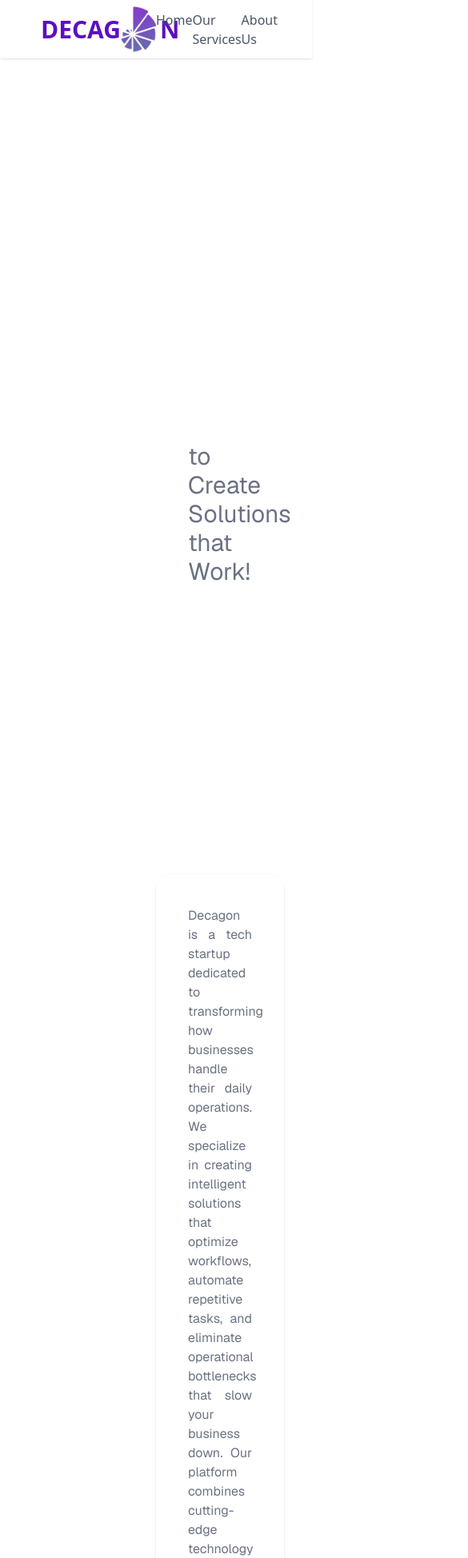
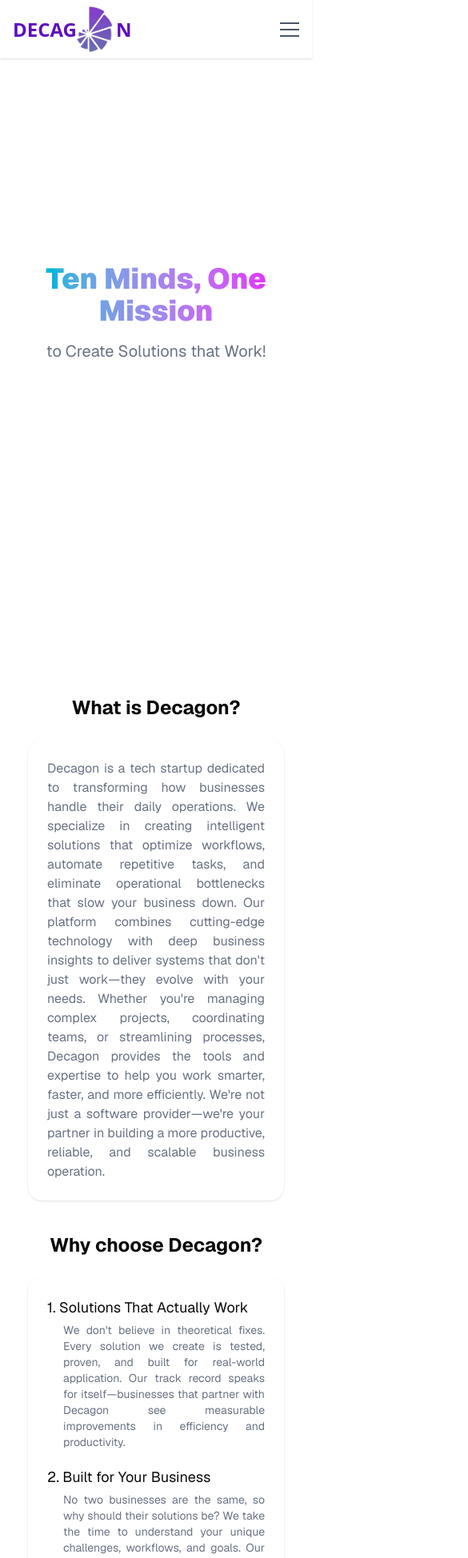
Before and after one commit to meliodaff/the-decagon, a Next.js app: page / in a window 390 px wide. Shown: the top 1948 px of the page at 80% size, 585 px wide, since content can reach past the window. Built offline with nearby package versions, Linux system fonts and the light colour scheme.

Commit message:
add responsiveness

```diff
--- a/app/page.tsx
+++ b/app/page.tsx
@@ -127,22 +127,22 @@
     <div>
       <Header />
       <main className="w-[80%] min-w-[320px] max-w-[1200px] mx-auto font-sans">
-        <section className="p-50 text-center mb-40">
-          <h1 className="text-6xl font-black bg-linear-to-r from-cyan-500 to-fuchsia-500 text-transparent bg-clip-text">
+        <section className="p-4 md:p-12 text-center mb-20 md:mb-60 my-60 mb-100 md:my-50">
+          <h1 className="text-4xl md:text-6xl font-black bg-linear-to-r from-cyan-500 to-fuchsia-500 text-transparent bg-clip-text mb-4">
             Ten Minds, One Mission
           </h1>
-          <h2 className="text-3xl text-gray-500">
+          <h2 className="text-xl md:text-3xl text-gray-500">
             to Create Solutions that Work!
           </h2>
         </section>
 
         {/*  */}
-        <section className="mb-40">
-          <div className="grid grid-cols-2 mb-15">
-            <h2 className="text-3xl font-bold text-center my-auto">
+        <section className="mb-20 md:mb-40">
+          <div className="grid grid-cols-1 md:grid-cols-2 gap-6 mb-10 md:mb-15">
+            <h2 className="text-2xl md:text-3xl font-bold text-center md:text-left my-auto mx-auto">
               What is Decagon?
             </h2>
-            <p className="text-gray-500 text-justify shadow-sm hover:shadow-lg duration-200 rounded-2xl p-10">
+            <p className="text-gray-500 text-justify shadow-sm hover:shadow-lg duration-200 rounded-2xl p-6 md:p-10">
               Decagon is a tech startup dedicated to transforming how businesses
               handle their daily operations. We specialize in creating
               intelligent solutions that optimize workflows, automate repetitive
@@ -157,13 +157,13 @@
               business operation.
             </p>
           </div>
-          <div className="grid grid-cols-2 text-justify">
-            <ul className="shadow-sm hover:shadow-lg duration-200 rounded-2xl p-10">
+          <div className="grid grid-cols-1 md:grid-cols-2 gap-6 text-justify">
+            <ul className="shadow-sm hover:shadow-lg duration-200 rounded-2xl p-6 md:p-10 order-2 md:order-1">
               <li className="mb-5">
                 <h3 className="text-lg mb-1">
                   1. Solutions That Actually Work
                 </h3>
-                <p className="pl-5 text-gray-500">
+                <p className="pl-5 text-gray-500 text-sm md:text-base">
                   We don't believe in theoretical fixes. Every solution we
                   create is tested, proven, and built for real-world
                   application. Our track record speaks for itself—businesses
@@ -173,7 +173,7 @@
               </li>
               <li className="mb-5">
                 <h3 className="text-lg mb-1">2. Built for Your Business</h3>
-                <p className="pl-5 text-gray-500">
+                <p className="pl-5 text-gray-500 text-sm md:text-base">
                   No two businesses are the same, so why should their solutions
                   be? We take the time to understand your unique challenges,
                   workflows, and goals. Our tailored approach ensures that what
@@ -182,7 +182,7 @@
               </li>
               <li className="mb-5">
                 <h3 className="text-lg mb-1">3. Continuous Optimization</h3>
-                <p className="pl-5 text-gray-500">
+                <p className="pl-5 text-gray-500 text-sm md:text-base">
                   Business needs change, and your systems should too. Decagon
                   solutions are designed to adapt and scale as you grow. We
                   don't just set you up and walk away—we're committed to your
@@ -190,7 +190,7 @@
                 </p>
               </li>
             </ul>
-            <h2 className="text-3xl font-bold text-center my-auto">
+            <h2 className="text-2xl md:text-3xl font-bold text-center my-auto order-1 md:order-2">
               Why choose Decagon?
             </h2>
           </div>
@@ -198,12 +198,16 @@
 
         {/*  */}
         <Services />
-        <section className="pt-10 mb-40" id="about">
-          <h2 className="text-center text-4xl font-bold">About Us!</h2>
-          <div className="grid grid-cols-2 text-center py-10 mb-20">
-            <div className="ml-30 mr-10 shadow-sm p-10 pt-10 rounded-4xl hover:shadow-2xl duration-200">
-              <h3 className="text-3xl font-semibold mb-5">Mission</h3>
-              <p className="text-justify text-gray-500">
+        <section className="pt-10 mb-20 md:mb-40" id="about">
+          <h2 className="text-center text-3xl md:text-4xl font-bold">
+            About Us!
+          </h2>
+          <div className="grid grid-cols-1 md:grid-cols-2 gap-6 text-center py-10 mb-20">
+            <div className="shadow-sm p-6 md:p-10 rounded-4xl hover:shadow-2xl duration-200">
+              <h3 className="text-2xl md:text-3xl font-semibold mb-5">
+                Mission
+              </h3>
+              <p className="text-justify text-gray-500 text-sm md:text-base">
                 Lorem ipsum dolor sit amet consectetur adipisicing elit. Eos
                 aperiam necessitatibus, corrupti ut dolores pariatur
                 perspiciatis corporis minus ipsa mollitia quidem deleniti
@@ -211,9 +215,11 @@
                 delectus.
               </p>
             </div>
-            <div className=" mr-30 ml-10 shadow-sm p-10 rounded-4xl hover:shadow-2xl duration-200">
-              <h3 className="text-3xl font-semibold mb-5">Vision</h3>
-              <p className="text-justify text-gray-500">
+            <div className="shadow-sm p-6 md:p-10 rounded-4xl hover:shadow-2xl duration-200">
+              <h3 className="text-2xl md:text-3xl font-semibold mb-5">
+                Vision
+              </h3>
+              <p className="text-justify text-gray-500 text-sm md:text-base">
                 Lorem ipsum dolor sit amet, consectetur adipisicing elit. Minima
                 voluptatum modi fugiat sint, dolore delectus cum quibusdam
                 facilis aspernatur debitis veniam quisquam expedita possimus
@@ -222,10 +228,10 @@
             </div>
           </div>
           <div className="">
-            <h2 className="text-center text-4xl font-bold mb-10">
+            <h2 className="text-center text-3xl md:text-3xl font-bold mb-10">
               Meet the Team!
             </h2>
-            <div className="grid grid-cols-5 gap-10">
+            <div className="grid grid-cols-1 sm:grid-cols-2 lg:grid-cols-3 xl:grid-cols-5 gap-6 md:gap-10">
               {teamMembers.map((member, index) => (
                 <ProfileCard key={index} {...member} />
               ))}
--- a/components/Footer.tsx
+++ b/components/Footer.tsx
@@ -1,5 +1,3 @@
-import React from "react";
-
 const Footer = () => {
   return (
     <footer className="footer sm:footer-horizontal bg-neutral text-neutral-content items-center p-4 px-30">
--- a/components/Header.tsx
+++ b/components/Header.tsx
@@ -1,12 +1,17 @@
+"use client";
 import Link from "next/link";
 import Image from "next/image";
+import { useState } from "react";
+
 const Header = () => {
+  const [isOpen, setIsOpen] = useState(false);
+
   return (
-    <header className="sticky top-0  z-100 shadow-sm bg-white">
-      <div className="px-4 py-2 w-[80%] min-w-[320px] max-w-[1200px] mx-auto grid grid-cols-2 items-center mb-10 ">
+    <header className="sticky top-0 z-100 shadow-sm bg-white">
+      <div className="px-4 py-2 w-full sm:w-[80%] min-w-[320px] max-w-[1200px] mx-auto flex items-center justify-between mb-10">
         <Link href="/">
           <div className="flex items-center tracking-[5] bg-linear-to-r text-violet-800">
-            <h1 className="text-3xl font-black">DECAG</h1>
+            <h1 className="text-2xl md:text-3xl font-black">DECAG</h1>
             <Image
               src="/DECAFINALBOSS.png"
               alt="Decagon Logo"
@@ -14,11 +19,36 @@
               height={35}
               className="mr-1"
             />
-            <h1 className="text-3xl font-black">N</h1>
+            <h1 className="text-2xl md:text-3xl font-black">N</h1>
           </div>
         </Link>
-        <nav>
-          <ul className="flex justify-around text-gray-600">
+
+        {/* Mobile menu button */}
+        <button
+          className="md:hidden flex flex-col gap-1.5"
+          onClick={() => setIsOpen(!isOpen)}
+          aria-label="Toggle menu"
+        >
+          <span
+            className={`block h-0.5 w-6 bg-gray-600 transition-all ${
+              isOpen ? "rotate-45 translate-y-2" : ""
+            }`}
+          />
+          <span
+            className={`block h-0.5 w-6 bg-gray-600 transition-all ${
+              isOpen ? "opacity-0" : ""
+            }`}
+          />
+          <span
+            className={`block h-0.5 w-6 bg-gray-600 transition-all ${
+              isOpen ? "-rotate-45 -translate-y-2" : ""
+            }`}
+          />
+        </button>
+
+        {/* Desktop Navigation */}
+        <nav className="hidden md:block">
+          <ul className="flex justify-around gap-8 text-gray-600">
             <li>
               <Link href="/" className="hover:text-black duration-200">
                 Home
@@ -37,6 +67,41 @@
           </ul>
         </nav>
       </div>
+
+      {/* Mobile Navigation */}
+      {isOpen && (
+        <nav className="md:hidden bg-white border-t border-gray-200">
+          <ul className="flex flex-col gap-4 text-gray-600 px-4 py-4">
+            <li>
+              <Link
+                href="/"
+                className="hover:text-black duration-200 block"
+                onClick={() => setIsOpen(false)}
+              >
+                Home
+              </Link>
+            </li>
+            <li>
+              <Link
+                href="#services"
+                className="hover:text-black duration-200 block"
+                onClick={() => setIsOpen(false)}
+              >
+                Our Services
+              </Link>
+            </li>
+            <li>
+              <Link
+                href="#about"
+                className="hover:text-black duration-200 block"
+                onClick={() => setIsOpen(false)}
+              >
+                About Us
+              </Link>
+            </li>
+          </ul>
+        </nav>
+      )}
     </header>
   );
 };
--- a/components/Services.tsx
+++ b/components/Services.tsx
@@ -47,35 +47,37 @@
   return (
     <section className="mb-20" id="services">
       <div className="core-services mb-20">
-        <h2 className="text-center text-4xl font-bold mb-10">Our Services</h2>
-        <div className="flex gap-x-7 justify-around">
-          <div className="shadow-sm hover:shadow-2xl duration-200 px-8 py-5 rounded-2xl">
-            <h3 className="text-center font-semibold text-2xl mb-5">
+        <h2 className="text-center text-3xl md:text-4xl font-bold mb-10">
+          Our Services
+        </h2>
+        <div className="grid grid-cols-1 md:grid-cols-3 gap-6 md:gap-7">
+          <div className="shadow-sm hover:shadow-2xl duration-200 px-6 md:px-8 py-5 rounded-2xl">
+            <h3 className="text-center font-semibold text-xl md:text-2xl mb-5">
               Web Development 💻
             </h3>
-            <p className="text-justify">
+            <p className="text-justify text-sm md:text-base">
               Lorem ipsum, dolor sit amet consectetur adipisicing elit. Ex
               tempore itaque omnis sunt numquam odit est reiciendis dignissimos
               ipsa rerum! Corrupti culpa ipsam quod consequatur nostrum itaque
               quidem fuga sunt!
             </p>
           </div>
-          <div className="shadow-sm hover:shadow-2xl duration-200 px-8 py-5 rounded-2xl">
-            <h3 className="text-center font-semibold text-2xl mb-5">
+          <div className="shadow-sm hover:shadow-2xl duration-200 px-6 md:px-8 py-5 rounded-2xl">
+            <h3 className="text-center font-semibold text-xl md:text-2xl mb-5">
               Mobile Development 📱
             </h3>
-            <p className="text-justify">
+            <p className="text-justify text-sm md:text-base">
               Lorem ipsum dolor sit amet consectetur, adipisicing elit.
               Excepturi eum, porro maiores non dolore tempore amet. Temporibus
               fugiat fugit qui, repudiandae sit veritatis quod ex dignissimos ut
               nesciunt et est.
             </p>
           </div>
-          <div className="shadow-sm hover:shadow-2xl duration-200 px-8 py-5 rounded-2xl">
-            <h3 className="text-center font-semibold text-2xl mb-5">
+          <div className="shadow-sm hover:shadow-2xl duration-200 px-6 md:px-8 py-5 rounded-2xl">
+            <h3 className="text-center font-semibold text-xl md:text-2xl mb-5">
               Iot Solutions 🤖
             </h3>
-            <p className="text-justify">
+            <p className="text-justify text-sm md:text-base">
               Lorem ipsum dolor, sit amet consectetur adipisicing elit. Fugit
               sed est neque. Molestias, voluptate deserunt. Architecto magnam
               vero porro, beatae autem et sapiente numquam quam, reiciendis
@@ -85,20 +87,22 @@
         </div>
       </div>
       <div>
-        <h3 className="text-center text-3xl font-bold mb-10">Projects</h3>
-        <div className="grid grid-cols-2 gap-y-10">
+        <h3 className="text-center text-2xl md:text-3xl font-bold mb-10">
+          Projects
+        </h3>
+        <div className="grid grid-cols-1 md:grid-cols-2 gap-6 md:gap-10">
           {projects.length > 0
             ? projects.map((project) => (
                 <div
                   key={project.id}
-                  className="card bg-base-100 w-140 shadow-sm rounded-2xl hover:shadow-2xl duration-200 group"
+                  className="card bg-base-100 w-full shadow-sm rounded-2xl hover:shadow-2xl duration-200 group"
                 >
                   <div className="relative overflow-hidden rounded-t-2xl">
-                    <div className="card-actions z-10 flex justify-end gap-x-1 mt-3 text-white absolute right-3">
+                    <div className="card-actions z-10 flex justify-end gap-x-1 mt-3 text-white absolute right-3 flex-wrap">
                       {project.categories.map((category, index) => (
                         <div
                           key={index}
-                          className="rounded-4xl py-.5 px-2  text-white bg-violet-500/80 shadow-lg backdrop-blur-xl border border-white/20"
+                          className="rounded-4xl py-0.5 px-2 text-xs md:text-sm text-white bg-violet-500/80 shadow-lg backdrop-blur-xl border border-white/20"
                         >
                           {category}
                         </div>
@@ -107,18 +111,18 @@
                     <figure>
                       <Image
                         src={project.imageURL}
-                        alt="Shoes"
-                        className="rounded-t-2xl transition-transform duration-300 group-hover:scale-110"
+                        alt={project.title}
+                        className="rounded-t-2xl transition-transform duration-300 group-hover:scale-110 w-full h-auto"
                         width={600}
-                        height={600}
+                        height={400}
                       />
                     </figure>
                   </div>
-                  <div className="card-body p-5">
-                    <h2 className="card-title text-2xl font-semibold mb-2">
+                  <div className="card-body p-4 md:p-5">
+                    <h2 className="card-title text-lg md:text-2xl font-semibold mb-2">
                       {project.title}
                     </h2>
-                    <p className="text-justify text-gray-500">
+                    <p className="text-justify text-gray-500 text-sm md:text-base">
                       {project.description}
                     </p>
                   </div>
```
Also changed, not shown: components/ProfileCard.tsx (+19 -12 lines).
